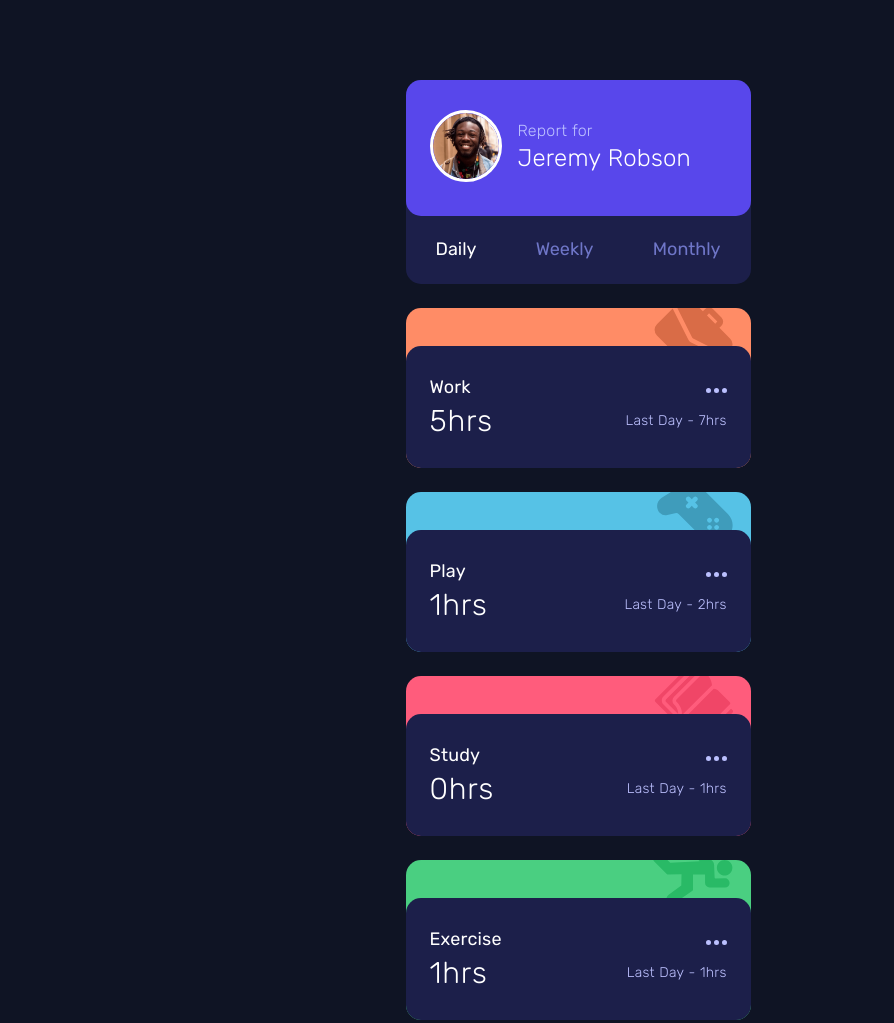
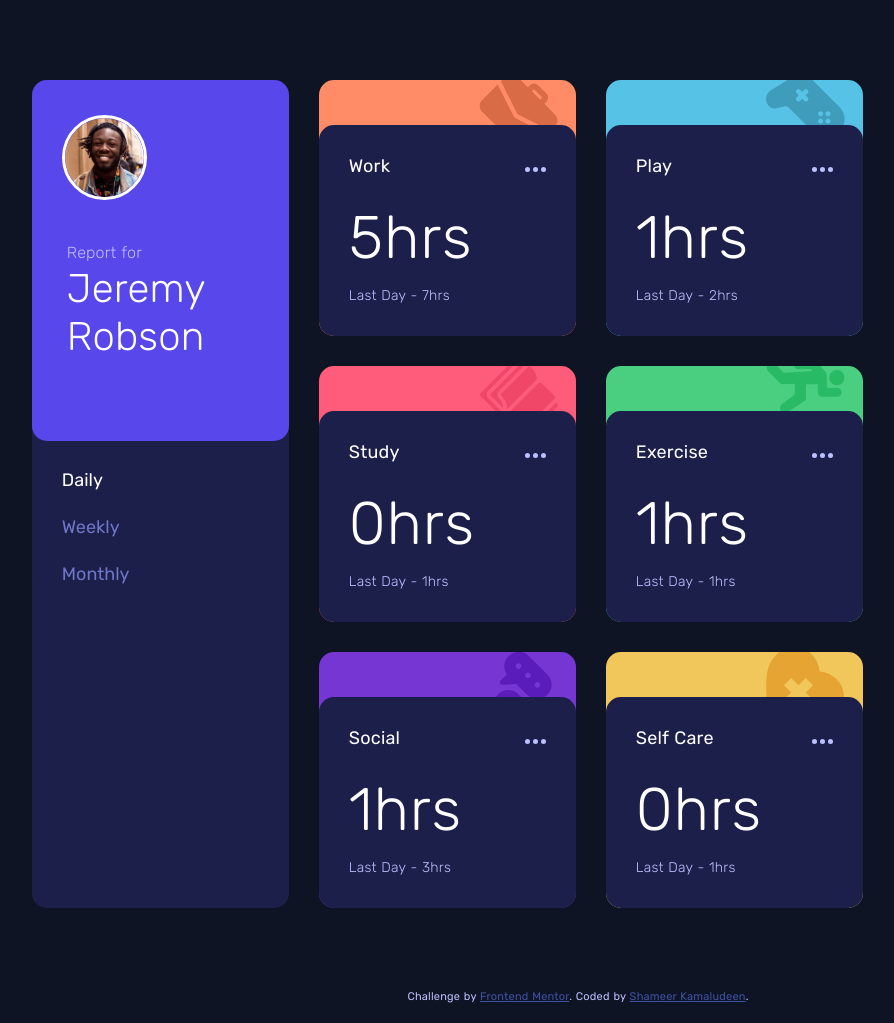
Before and after one commit to shameerkamaludeen/time-tracking-dashboard, a plain HTML site: page index.html in a window 1280 px wide. Shown: the top 1023 px of the page, without its empty margins (62-956 px from the left). Drawn offline with Linux system fonts and the light colour scheme.

Commit message:
Solution comleted

```diff
--- a/index.html
+++ b/index.html
@@ -27,25 +27,25 @@
 
     <div class="sec-dashboard">
       <div class="wr-card profile">
+        <div class="prof-details">
+          <div class="wr-profile-img">
+            <img src="images/image-jeremy.png" alt="Image of Jeremy">
+          </div>
+
+          <div class="wr-prof-details">
+            <h2><span>Report for</span><span>Jeremy Robson</span></h2>
+          </div>
+        </div>
+
         <div class="prof-status">
           <button class="daily active">Daily</button>
           <button class="weekly">Weekly</button>
           <button class="monthly">Monthly</button>
         </div>
-
-        <div class="prof-details">
-          <div class="wr-profile-img">
-            <img src="images/image-jeremy.png" alt="Image of Jeremy">
       </div>
 
-          <div class="wr-profile-details">
-            <h2><span>Report for</span><span>Jeremy Robson</span></h2>
-          </div>
-        </div>
-      </div>
-
+      <div class="wr-stat-cards">
         <div class="wr-card work">
-        <div class="background"></div>
           <div class="foreground">
             <div class="header">
               <h3>Work</h3>
@@ -60,7 +60,6 @@
         </div>
 
         <div class="wr-card play">
-        <div class="background"></div>
           <div class="foreground">
             <div class="header">
               <h3>Play</h3>
@@ -75,7 +74,6 @@
         </div>
 
         <div class="wr-card study">
-        <div class="background"></div>
           <div class="foreground">
             <div class="header">
               <h3>Study</h3>
@@ -90,7 +88,6 @@
         </div>
 
         <div class="wr-card exercise">
-        <div class="background"></div>
           <div class="foreground">
             <div class="header">
               <h3>Exercise</h3>
@@ -105,7 +102,6 @@
         </div>
 
         <div class="wr-card social">
-        <div class="background"></div>
           <div class="foreground">
             <div class="header">
               <h3>Social</h3>
@@ -120,7 +116,6 @@
         </div>
 
         <div class="wr-card self-care">
-        <div class="background"></div>
           <div class="foreground">
             <div class="header">
               <h3>Self Care</h3>
@@ -132,6 +127,8 @@
               <div class="prev-status"><span></span></div>
             </div>
           </div>
+        </div>
+
       </div>
 
     </div>
--- a/scripts/main.js
+++ b/scripts/main.js
@@ -5,22 +5,22 @@ let activeStatu = btnDaily;
 
 btnDaily.addEventListener('click', () => {
     updateDashboard('daily');
+    activeStatu.classList.remove('active');
     btnDaily.classList.add('active');
-    activeStatu.classList.remove('active');
     activeStatu = btnDaily;
 });
 
 btnWeekly.addEventListener('click', () => {
     updateDashboard('weekly');
+    activeStatu.classList.remove('active');
     btnWeekly.classList.add('active');
-    activeStatu.classList.remove('active');
     activeStatu = btnWeekly;
 });
 
 btnMonthly.addEventListener('click', () => {
     updateDashboard('monthly');
+    activeStatu.classList.remove('active');
     btnMonthly.classList.add('active');
-    activeStatu.classList.remove('active');
     activeStatu = btnMonthly;
 });
 
--- a/styles/style.css
+++ b/styles/style.css
@@ -32,7 +32,6 @@ h1 {
 
 .sec-dashboard .wr-card.profile h2 {
     font-weight: 300;
-    line-height: 1.4;
 }
 
 .sec-dashboard .wr-card.profile h2 span:first-child {
@@ -86,67 +85,33 @@ footer {
 
 .sec-dashboard {
     width: 85.34%;
-    margin: 8em auto;
+    margin: 8em auto 7em;
     max-width: 34.5em;
 }
 
 .sec-dashboard .wr-card {
-    position: relative;
     margin-bottom: 2.4em;
 }
 
-.sec-dashboard .wr-card .background,
+.sec-dashboard .wr-card:not(.sec-dashboard .wr-card.profile) {
+    padding-top: 3.8em;
+    cursor: pointer;
+}
+
+.sec-dashboard .wr-card,
 .sec-dashboard .wr-card .foreground {
     border-radius: 15px;
 }
 
-.sec-dashboard .wr-card .background {
-    height: 16em;
-}
-
-.sec-dashboard .wr-card .foreground {
+.sec-dashboard .wr-card.profile {
     background-color: hsl(235, 46%, 20%);
-    position: absolute;
-    left: 0;
-    right: 0;
-    bottom: 0;
-    padding: 3.2em 2.4em;
-}
-
-.sec-dashboard .wr-card.profile .prof-status {
-    height: 20.4em;
-    display: flex;
-    justify-content: space-between;
-    align-items: flex-end;
-    padding: 2.6em 3em;
-    border-radius: 15px;
-    background-color: hsl(235, 46%, 20%);
-}
-
-.sec-dashboard .wr-card.profile button {
-    margin: 0;
-    padding: 0;
-    border: none;
-    font-size: 1.125rem;
-    background: none;
-    color: hsl(235, 45%, 61%);
-    line-height: 1;
-}
-
-.sec-dashboard .wr-card.profile button.active {
-    color: white;
 }
 
 .sec-dashboard .wr-card.profile .prof-details {
     display: flex;
-    padding: 3em;
     align-items: center;
     background-color: hsl(246, 80%, 60%);
     border-radius: 15px;
-    position: absolute;
-    left: 0;
-    right: 0;
-    top: 0;
     padding: 3em 2.4em;
 }
 
@@ -164,6 +129,63 @@ footer {
 
 .sec-dashboard .wr-card.profile h2 span {
     display: block;
+}
+
+.sec-dashboard .wr-card.profile h2 span:first-child {
+    margin-bottom: 3px;
+}
+
+.sec-dashboard .wr-card.profile .prof-status {
+    display: flex;
+    justify-content: space-between;
+    padding: 1.6em 3em;
+}
+
+.sec-dashboard .wr-card.profile button {
+    margin: 0;
+    padding: 0.5em 0;
+    border: none;
+    font-size: 1.125rem;
+    background: none;
+    color: hsl(235, 45%, 61%);
+    line-height: 1;
+    text-align: left;
+    cursor: pointer;
+}
+
+.sec-dashboard .wr-card.profile button.active,
+.sec-dashboard .wr-card.profile button:hover {
+    color: white;
+    transition: color 0.2s;
+}
+
+.sec-dashboard .wr-card.work {
+    background: url(../images/icon-work.svg) right 1.8em top -0.6em / 7.9em no-repeat, hsl(15, 100%, 70%);
+}
+
+.sec-dashboard .wr-card.play {
+    background: url(../images/icon-play.svg) right 1.8em top -0.6em / 7.9em no-repeat, hsl(195, 74%, 62%);
+}
+
+.sec-dashboard .wr-card.study {
+    background: url(../images/icon-study.svg) right 1.8em top -0.6em / 7.9em no-repeat, hsl(348, 100%, 68%);
+}
+
+.sec-dashboard .wr-card.exercise {
+    background: url(../images/icon-exercise.svg) right 1.8em top -0.6em / 7.9em no-repeat, hsl(145, 58%, 55%);
+}
+
+.sec-dashboard .wr-card.social {
+    background: url(../images/icon-social.svg) right 1.8em top -0.6em / 7.9em no-repeat, hsl(264, 64%, 52%);
+}
+
+.sec-dashboard .wr-card.self-care {
+    background: url(../images/icon-self-care.svg) right 1.8em top -0.6em / 7.9em no-repeat, hsl(43, 84%, 65%);
+}
+
+.sec-dashboard .wr-card .foreground {
+    background-color: hsl(235, 46%, 20%);
+    padding: 3.2em 2.4em;
 }
 
 .sec-dashboard .wr-card .header {
@@ -185,31 +207,6 @@ footer {
     display: flex;
     justify-content: space-between;
     align-items: center;
-    flex-flow: row wrap;
-}
-
-.sec-dashboard .wr-card.work .background {
-    background: url(../images/icon-work.svg) right 1.8em top -1em / auto no-repeat, hsl(15, 100%, 70%);
-}
-
-.sec-dashboard .wr-card.play .background {
-    background: url(../images/icon-play.svg) right 1.8em top -1em / auto no-repeat, hsl(195, 74%, 62%);
-}
-
-.sec-dashboard .wr-card.study .background {
-    background: url(../images/icon-study.svg) right 1.8em top -1em / auto no-repeat, hsl(348, 100%, 68%);
-}
-
-.sec-dashboard .wr-card.exercise .background {
-    background: url(../images/icon-exercise.svg) right 1.8em top -1em / auto no-repeat, hsl(145, 58%, 55%);
-}
-
-.sec-dashboard .wr-card.social .background {
-    background: url(../images/icon-social.svg) right 1.8em top -1em / auto no-repeat, hsl(264, 64%, 52%);
-}
-
-.sec-dashboard .wr-card.self-care .background {
-    background: url(../images/icon-self-care.svg) right 1.8em top -1em / auto no-repeat, hsl(43, 84%, 65%);
 }
 
 /* || Footer */
@@ -225,3 +222,93 @@ footer {
 .attribution a {
     color: hsl(228, 45%, 44%);
 }
+
+@media screen and (min-width: 39.69em) {
+
+    /* || Typography */
+
+    .sec-dashboard .wr-card.profile h2 span:last-child {
+        font-size: 2.5rem;
+        line-height: 1.2;
+    }
+
+    .sec-dashboard .wr-card .status span {
+        font-size: 3.75rem;
+    }
+
+    /* || Section dashboard */
+
+    .sec-dashboard {
+        max-width: 112em;
+        display: grid;
+        grid-template-columns: auto 1fr;
+        gap: 3em;
+    }
+
+    .sec-dashboard .wr-stat-cards {
+        display: grid;
+        grid-template-columns: repeat(auto-fill, 25.7em);
+        gap: 3em;
+    }
+
+    .sec-dashboard .wr-card {
+        margin-bottom: initial;
+    }
+
+    .sec-dashboard .wr-card.profile {
+        width: 25.7em;
+    }
+
+    .sec-dashboard .wr-card:not(.sec-dashboard .wr-card.profile) {
+        padding-top: 4.5em;
+        display: flex;
+    }
+
+    .sec-dashboard .wr-card.profile .prof-details {
+        padding: 0;
+        flex-wrap: wrap;
+    }
+
+    .sec-dashboard .wr-card.profile .wr-profile-img {
+        padding-top: 3.5em;
+        padding-left: 3em;
+    }
+
+    .sec-dashboard .wr-card.profile .wr-profile-img img {
+        width: 8.5em;
+        height: 8.5em;
+    }
+
+    .sec-dashboard .wr-card.profile .wr-prof-details {
+        margin: 4em 0 8em;
+        padding: 0 3.5em;
+    }
+
+    .sec-dashboard .wr-card.profile .prof-status {
+        flex-flow: column;
+        justify-content: initial;
+    }
+    .sec-dashboard .wr-card.profile button {
+        margin: 0.3em 0;
+        width: 5em;
+    }
+
+    .sec-dashboard .wr-card .foreground {
+        padding: 3.2em 3em;
+        flex: 1;
+    }
+
+    .sec-dashboard .wr-card .header {
+        margin-bottom: 3.3em;
+    }
+
+    .sec-dashboard .wr-card .body {
+        flex-direction: column;
+        justify-content: initial;
+        align-items: flex-start;
+    }
+
+    .sec-dashboard .wr-card .body .status {
+        margin-bottom: 2em;
+    }
+}
```
Also changed, not shown: 2 other files. Lines whose indentation alone changed are shown as unchanged.
